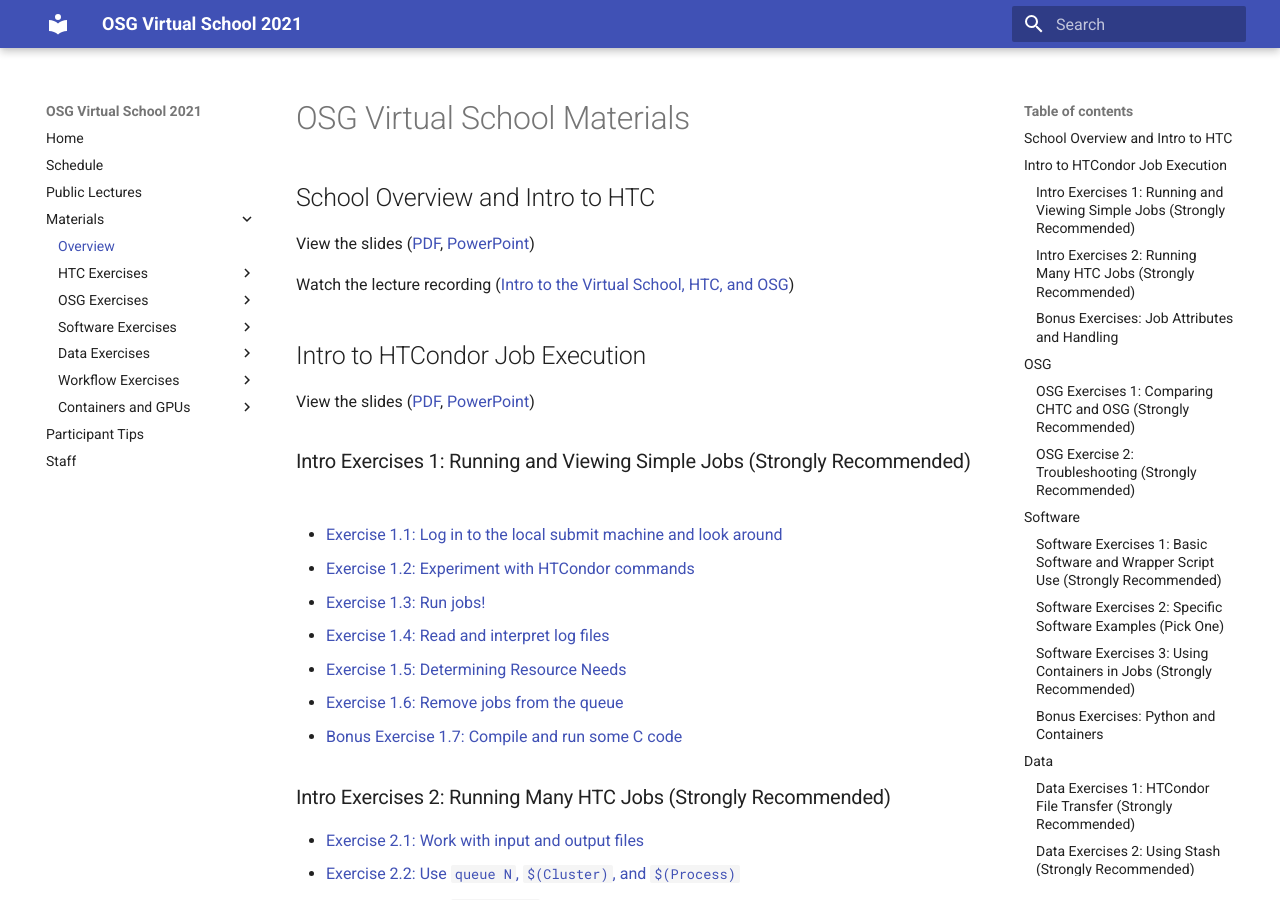
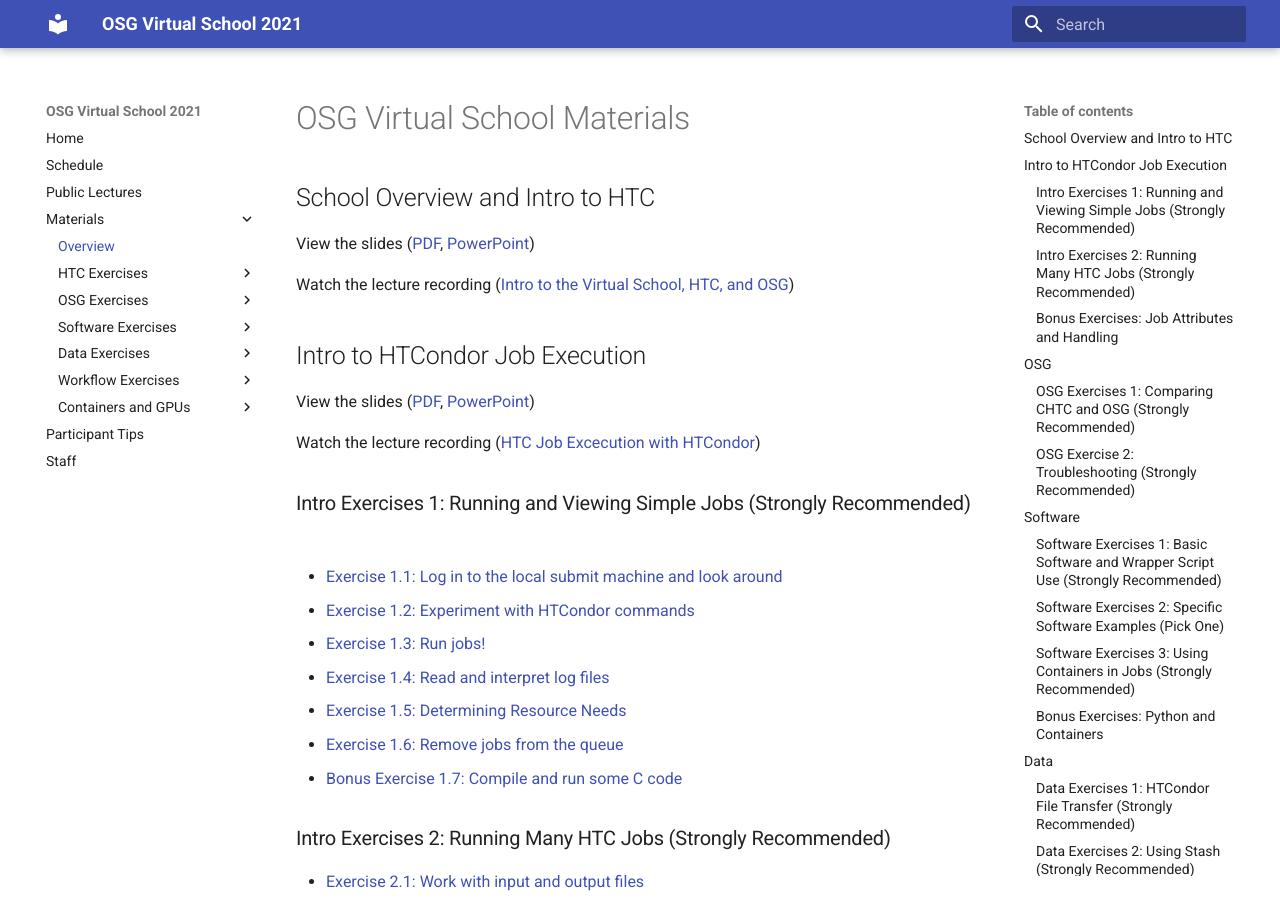
Before and after one commit to osg-htc/virtual-school-2021, an MkDocs documentation site: the page built from docs/materials/index.md, in a window 1280 px wide and 900 px high. Built offline with MkDocs 1.6.1 and Material for MkDocs 9.7.7, drawn with Linux system fonts in a browser that asks for light colours.

Commit message:
Update index.md
Adding day 2 lecture recording

```diff
--- a/docs/materials/index.md
+++ b/docs/materials/index.md
@@ -14,6 +14,9 @@
 View the slides
 ([PDF](htcondor/files/osgvsp21-htc-htcondor.pdf),
 [PowerPoint](htcondor/files/osgvsp21-htc-htcondor.pptx))
+
+Watch the lecture recording
+([HTC Job Excecution with HTCondor](https://youtu.be/9896xAhT4dY))
 
 ### Intro Exercises 1: Running and Viewing Simple Jobs (Strongly Recommended)
 
```
